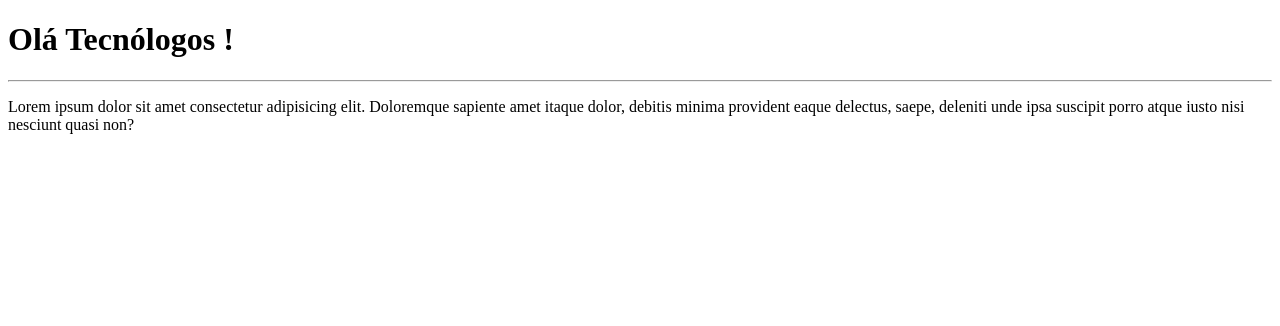
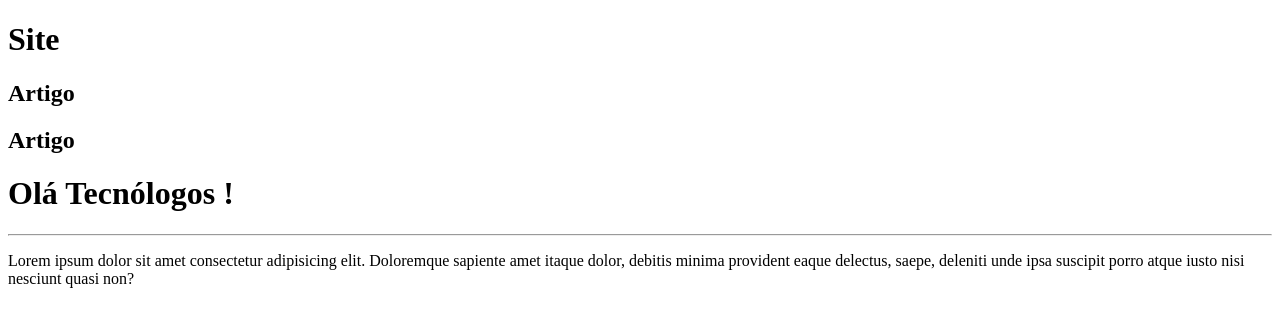
Before and after one commit to JeffRubens/GitHub, a plain HTML site: page Site/index.html in a window 1280 px wide. Drawn offline with Linux system fonts and the light colour scheme.

Commit message:
Codificando Site
Codificando linguagem do site

```diff
--- a/Site/index.html
+++ b/Site/index.html
@@ -1,11 +1,22 @@
 <!DOCTYPE html>
-<html lang="en">
+<html lang="pt-br">
 <head>
     <meta charset="UTF-8">
     <meta name="viewport" content="width=device-width, initial-scale=1.0">
     <title>Site Repositório</title>
 </head>
 <body>
+    <main>
+        <header>
+            <h1>Site</h1>
+        </header>
+        <article>
+            <h2>Artigo</h2>
+        </article>
+        <article>
+            <h2>Artigo</h2>
+        </article>
+    </main>
     <h1>Olá Tecnólogos !</h1>
     <hr>
     <p>Lorem ipsum dolor sit amet consectetur adipisicing elit. Doloremque sapiente amet itaque dolor, debitis minima provident eaque delectus, saepe, deleniti unde ipsa suscipit porro atque iusto nisi nesciunt quasi non?</p>
```
